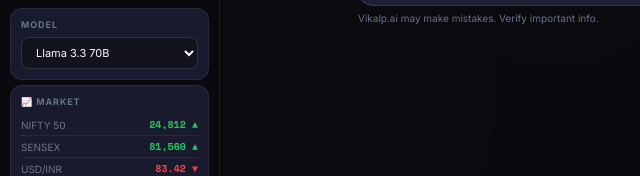
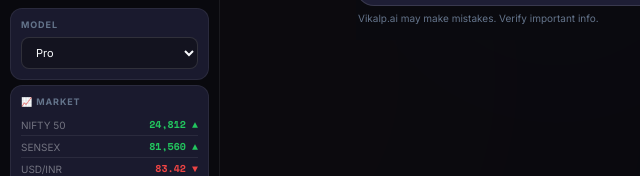
Before and after one commit to vikalpkumar1/vikalpai, a website: page index.html in a window 1280 px wide. Shown: the part 624-800 px from the top of the page, 0-640 px from the left. Drawn offline with nearby package versions, Linux system fonts and the light colour scheme.

Commit message:
Update index.html

```diff
--- a/index.html
+++ b/index.html
@@ -238,8 +238,8 @@ button,input,textarea,select{font-family:inherit;}
       <div class="model-sel">
         <label>Model</label>
         <select id="modelSel">
-          <option value="llama-3.3-70b-versatile">Llama 3.3 70B</option>
-          <option value="llama-3.1-8b-instant">Llama 3.1 8B (fast)</option>
+          <option value="llama-3.3-70b-versatile">Pro</option>
+          <option value="llama-3.1-8b-instant">(fast)</option>
         </select>
       </div>
 
```
